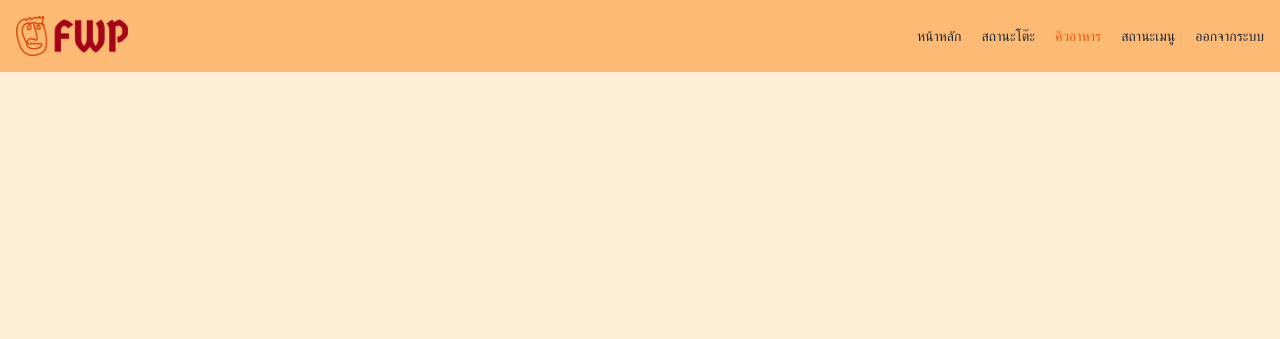
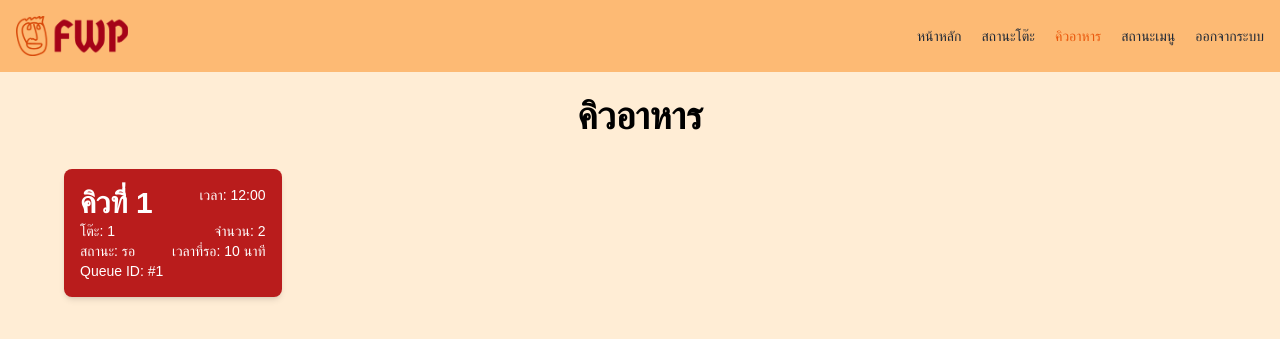
Before and after one commit to Pikachu051/FriedWithPassion, a PHP site: page /queue.php in a window 1280 px wide. Shown: the top 339 px of the page. Run offline with PHP 8.4, Linux system fonts and the light colour scheme.

Commit message:
Update Queue and Menu_Status

```diff
--- a/queue.php
+++ b/queue.php
@@ -31,6 +31,33 @@
     </div>
   </nav>
 </header>
+<div class="w-[100vw]">
+  <h1 class="text-[32px] font-bold text-center mt-4 sm:text-[38px]">คิวอาหาร</h1>
+  <div class="grid grid-cols-5 gap-4 mt-6 mx-16">
+    <!-- ตัวอย่างการใส่ข้อมูลของคิว 1 คิว -->
+    <div>
+      <div class="bg-red-700 p-4 rounded-lg shadow-md">
+        <div class="flex justify-between">
+          <h1 class="text-3xl text-white font-semibold">คิวที่ 1</h1>
+          <p class="text-sm text-white">เวลา: 12:00</p>
+        </div>
+        <div class="flex justify-between">
+          <p class="text-sm text-white">โต๊ะ: 1</p>
+          <p class="text-sm text-white">จำนวน: 2</p>
+        </div>
+        <div class="flex justify-between">
+          <p class="text-sm text-white">สถานะ: รอ</p>
+          <p class="text-sm text-white">เวลาที่รอ: 10 นาที</p> <!-- คำนวณเวลาปัจจุบันกับเวลาที่สั่งอาหาร -->
+        </div>
+        <div class="flex justify-between">
+          <p class="text-sm text-white">Queue ID: #1</p>
+        </div>
+      </div>
+    </div>
+    <!-- สิ้นสุดตัวอย่างการใส่ข้อมูลของคิว 1 คิว -->
+    </div>
+  </div>
+</div>
 </body>
 <script>
     function menu() {
--- a/style.css
+++ b/style.css
@@ -725,19 +722,14 @@ video {
   margin-bottom: auto;
 }
 
-.mx-7 {
-  margin-left: 1.75rem;
-  margin-right: 1.75rem;
-}
-
-.my-4 {
-  margin-top: 1rem;
-  margin-bottom: 1rem;
-}
-
-.mx-14 {
-  margin-left: 3.5rem;
-  margin-right: 3.5rem;
+.mx-20 {
+  margin-left: 5rem;
+  margin-right: 5rem;
+}
+
+.mx-16 {
+  margin-left: 4rem;
+  margin-right: 4rem;
 }
 
 .mb-2 {
@@ -790,6 +782,10 @@ video {
 
 .mt-5 {
   margin-top: 1.25rem;
+}
+
+.mt-6 {
+  margin-top: 1.5rem;
 }
 
 .block {
@@ -974,6 +946,10 @@ video {
 
 .grid-cols-2 {
   grid-template-columns: repeat(2, minmax(0, 1fr));
+}
+
+.grid-cols-5 {
+  grid-template-columns: repeat(5, minmax(0, 1fr));
 }
 
 .flex-col {
@@ -1125,6 +1097,11 @@ video {
   background-color: rgb(253 186 116 / var(--tw-bg-opacity));
 }
 
+.bg-red-700 {
+  --tw-bg-opacity: 1;
+  background-color: rgb(185 28 28 / var(--tw-bg-opacity));
+}
+
 .bg-white {
   --tw-bg-opacity: 1;
   background-color: rgb(255 255 255 / var(--tw-bg-opacity));
@@ -1236,6 +1213,10 @@ video {
   line-height: 2.5rem;
 }
 
+.text-\[32px\] {
+  font-size: 32px;
+}
+
 .text-lg {
   font-size: 1.125rem;
   line-height: 1.75rem;
@@ -1256,14 +1237,6 @@ video {
   line-height: 1rem;
 }
 
-.text-\[38px\] {
-  font-size: 38px;
-}
-
-.text-\[32px\] {
-  font-size: 32px;
-}
-
 .font-black {
   font-weight: 900;
 }
@@ -1313,9 +1291,9 @@ video {
   color: rgb(239 68 68 / var(--tw-text-opacity));
 }
 
-.text-blue-600 {
+.text-white {
   --tw-text-opacity: 1;
-  color: rgb(37 99 235 / var(--tw-text-opacity));
+  color: rgb(255 255 255 / var(--tw-text-opacity));
 }
 
 .opacity-0 {
@@ -1329,6 +1307,12 @@ video {
 .shadow-2xl {
   --tw-shadow: 0 25px 50px -12px rgb(0 0 0 / 0.25);
   --tw-shadow-colored: 0 25px 50px -12px var(--tw-shadow-color);
+  box-shadow: var(--tw-ring-offset-shadow, 0 0 #0000), var(--tw-ring-shadow, 0 0 #0000), var(--tw-shadow);
+}
+
+.shadow-md {
+  --tw-shadow: 0 4px 6px -1px rgb(0 0 0 / 0.1), 0 2px 4px -2px rgb(0 0 0 / 0.1);
+  --tw-shadow-colored: 0 4px 6px -1px var(--tw-shadow-color), 0 2px 4px -2px var(--tw-shadow-color);
   box-shadow: var(--tw-ring-offset-shadow, 0 0 #0000), var(--tw-ring-shadow, 0 0 #0000), var(--tw-shadow);
 }
 
```
Also changed, not shown: other parts of style.css (+39 -116 lines), selfservice.php (added, +11 -0 lines).
